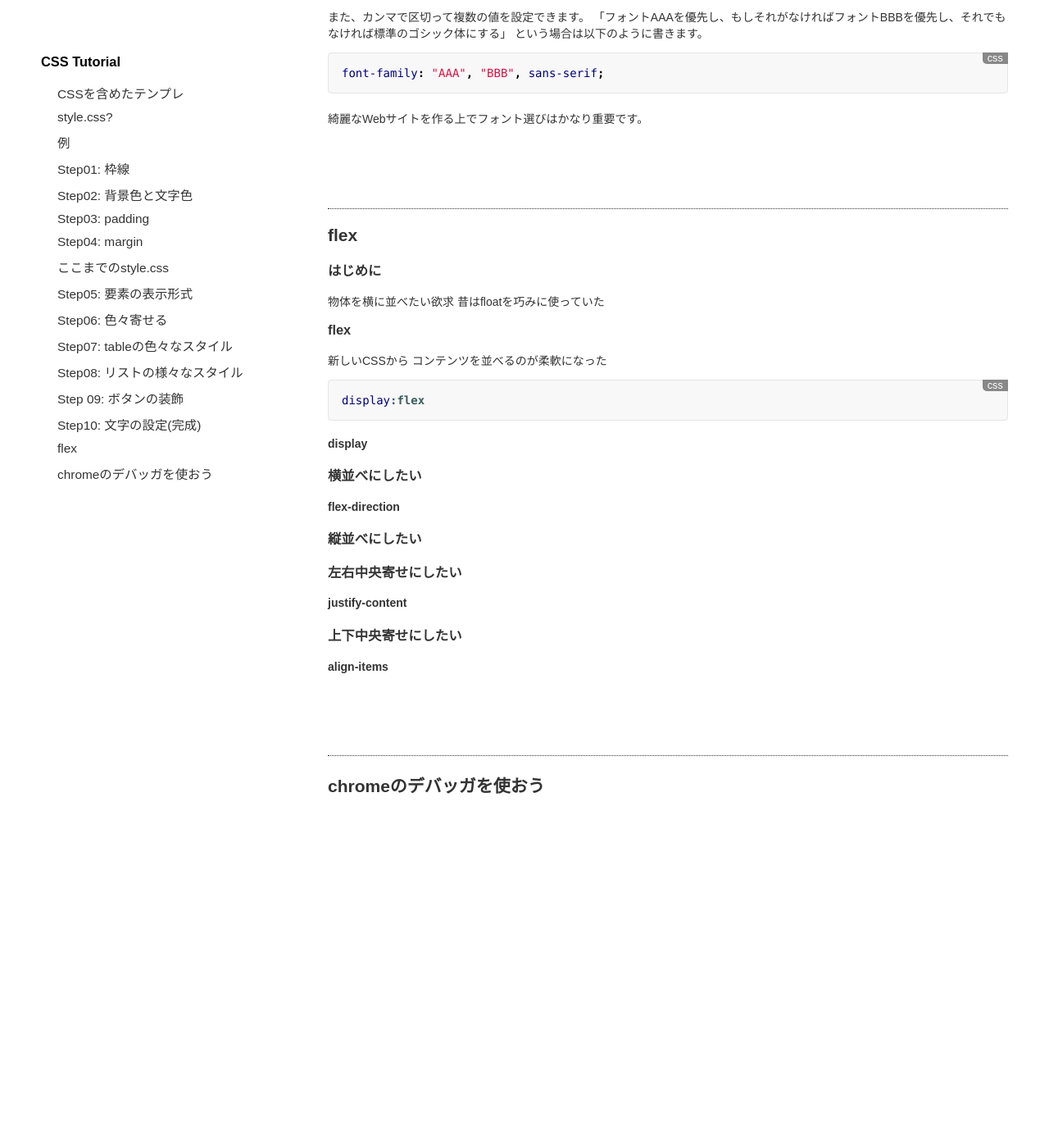
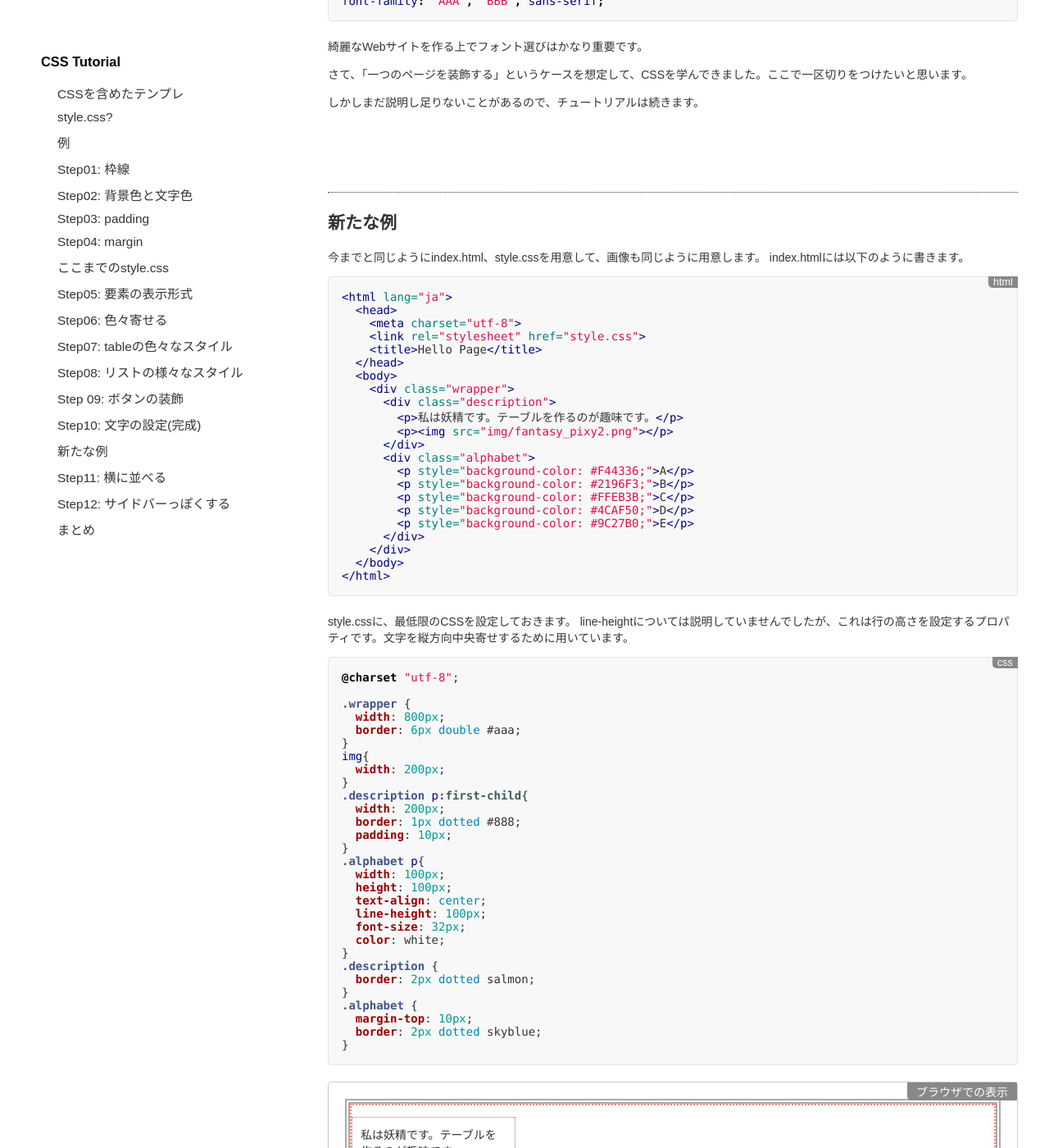
Before and after one commit to bombrary/lectures, a Jekyll site: the page built from lec_css/index.md, in a window 1280 px wide and 1400 px high, scrolled down 27610 px. Shown: the whole window at 82% size. Built offline with Jekyll 4.4.1, drawn with Linux system fonts in a browser that asks for light colours; before the commit the page ends 28599 px from its top, so only the background shows below that; some of the changed text lies outside the part shown.

Commit message:
Modified lec_css.

````diff
--- /dev/null
+++ b/_includes/sample2.html
@@ -0,0 +1,13 @@
+<div class="wrapper">
+  <div class="description">
+    <p>私は妖精です。テーブルを作るのが趣味です。</p>
+    <p><img src="img/fantasy_pixy2.png"></p>
+  </div>
+  <div class="alphabet">
+    <p style="background-color: #F44336;">A</p>
+    <p style="background-color: #2196F3;">B</p>
+    <p style="background-color: #FFEB3B;">C</p>
+    <p style="background-color: #4CAF50;">D</p>
+    <p style="background-color: #9C27B0;">E</p>
+  </div>
+</div>
--- a/lec_css/index.md
+++ b/lec_css/index.md
@@ -114,7 +114,8 @@
 
 結果は以下のようになります。
 
-<div class="output outerfile">
+<div class="output">
+{% include sample.html %}
 </div>
 
 ## Step01: 枠線
@@ -304,40 +305,8 @@
 
 これだけでいい感じの装飾になります。
 
-<div class="output css-sample02 outerfile">
-  <h1>テーブル</h1>
-
-  <img src="img/fantasy_pixy2.png" width="200px">
-
-  <p>私はテーブルの妖精です。テーブルを作るのが仕事です。以下は私が作ったテーブルです。見納めください。</p>
-  <table>
-    <thead>
-      <tr><th>商品名</th><th>値段</th><th>産地</th></tr>
-    </thead>
-    <tbody>
-      <tr><td>りんご</td><td>1000円</td><td>りんご王国</td></tr>
-      <tr><td>みかん</td><td>2300円</td><td>みかん王国</td></tr>
-      <tr><td>バナナ</td><td>13200円</td><td>南国</td></tr>
-    </tbody>
-  </table>
-
-  <h2>特徴</h2>
-  <p>私が作ったテーブルには以下の特徴があります。</p>
-  <ul>
-    <li>商品名が書かれている</li>
-    <li>値段が結構高い</li>
-  </ul>
-
-  <h2>感想などはこちらから</h2>
-  <p>気に入ってくれた人は以下のフォームに感想を記入してください。</p>
-    <form>
-      <textarea></textarea>
-      <p><input type="button" value="提出"></p>
-      <p><label for="fav_check">面白かった: </label><input id="fav_check" type="checkbox"></p>
-    </form>
-
-  <p>サンプルなので<span style="color: red;">クリック</span>しても何も起こりません。</p>
-  <p>Googleに飛びましょう、<a href="https://www.google.com">Let's Go!</a></p>
+<div class="output css-sample02">
+{% include sample.html %}
 </div>
 
 新しいプロパティとセレクタが出てきましたので、紹介します。
@@ -722,7 +691,8 @@
 }
 ```
 
-<div class="css-sample04-05 output outerfile">
+<div class="css-sample04-05 output">
+{% include sample.html %}
 </div>
 
 ## Step05: 要素の表示形式
@@ -866,7 +836,8 @@
 }
 ```
 
-<div class="css-sample06 output outerfile">
+<div class="css-sample06 output">
+{% include sample.html %}
 </div>
 
 
@@ -943,6 +914,8 @@
 </div>
 
 [例のhtmlファイル](#例)ではwidth属性によって幅を指定していましたが、今回の例のようにcssから幅を変更することも可能です。
+
+中央寄せを実現する方法は他にもあります。例えばflexを利用する方法があります。flexについてはStep11で説明します。
 
 ## Step07: tableの色々なスタイル
 
@@ -1155,6 +1128,9 @@
 formのpタグの余白を調整して、文字の太さとかサイズとかを変えます。
 textareaが狭いので広げるようにプロパティを指定してあげましょう。
 
+ここでしか出てこないのでちゃんとは説明しませんが、textareaに指定した`resize:none`というプロパティで、
+textareaのサイズをユーザーが変えられないようにしています。
+
 完成したstyle.cssは以下のようになります。
 
 ```css
@@ -1227,7 +1203,8 @@
   height: 200px;
 }
 ```
-<div class="css-sample output outerfile">
+<div class="css-sample output">
+{% include sample.html %}
 </div>
 
 ### font-sizeプロパティ
@@ -1258,28 +1235,234 @@
 
 綺麗なWebサイトを作る上でフォント選びはかなり重要です。
 
+さて、「一つのページを装飾する」というケースを想定して、CSSを学んできました。ここで一区切りをつけたいと思います。
 
-## flex
-### はじめに
-物体を横に並べたい欲求
-昔はfloatを巧みに使っていた
-### flex
-新しいCSSから
-コンテンツを並べるのが柔軟になった
+しかしまだ説明し足りないことがあるので、チュートリアルは続きます。
+
+## 新たな例
+
+今までと同じようにindex.html、style.cssを用意して、画像も同じように用意します。
+index.htmlには以下のように書きます。
+
+```html
+<html lang="ja">
+  <head>
+    <meta charset="utf-8">
+    <link rel="stylesheet" href="style.css">
+    <title>Hello Page</title>
+  </head>
+  <body>
+    <div class="wrapper">
+      <div class="description">
+        <p>私は妖精です。テーブルを作るのが趣味です。</p>
+        <p><img src="img/fantasy_pixy2.png"></p>
+      </div>
+      <div class="alphabet">
+        <p style="background-color: #F44336;">A</p>
+        <p style="background-color: #2196F3;">B</p>
+        <p style="background-color: #FFEB3B;">C</p>
+        <p style="background-color: #4CAF50;">D</p>
+        <p style="background-color: #9C27B0;">E</p>
+      </div>
+    </div>
+  </body>
+</html>
+```
+
+style.cssに、最低限のCSSを設定しておきます。
+line-heightについては説明していませんでしたが、これは行の高さを設定するプロパティです。文字を縦方向中央寄せするために用いています。
+
 ```css
-display:flex
+@charset "utf-8";
+
+.wrapper {
+  width: 800px;
+  border: 6px double #aaa;
+}
+img{
+  width: 200px;
+}
+.description p:first-child{
+  width: 200px;
+  border: 1px dotted #888;
+  padding: 10px;
+}
+.alphabet p{
+  width: 100px;
+  height: 100px;
+  text-align: center;
+  line-height: 100px;
+  font-size: 32px;
+  color: white;
+}
+.description {
+  border: 2px dotted salmon;
+}
+.alphabet {
+  margin-top: 10px;
+  border: 2px dotted skyblue;
+}
 ```
-#### display
-### 横並べにしたい
-#### flex-direction
-### 縦並べにしたい
-### 左右中央寄せにしたい
-#### justify-content
-### 上下中央寄せにしたい
-#### align-items
 
-## chromeのデバッガを使おう
+<div class="css-sample-new output">
+{% include sample2.html %}
+</div>
 
-<script>
-$('.outerfile').load('sample.html');
-</script>
+## Step11: 横に並べる
+
+次の要求を叶えましょう。
+
+- 「私は妖精です」の文章の横に、画像が配置されるようにしたいです
+- ABCDEを横に並べたいです。等間隔で並べられるようにしたいです
+
+style.cssの.descriptionと.alphabetを修正します。
+
+```css
+.wrapper {
+  width: 800px;
+  border: 6px double #aaa;
+  display: flex;
+  flex-direction: column;
+  align-items: center;
+}
+.description {
+  border: 2px dotted salmon;
+  display: flex;
+  flex-direction: row;
+}
+.alphabet {
+  margin-top: 10px;
+  border: 2px dotted skyblue;
+  display: flex;
+  flex-direction: row;
+}
+```
+
+<div class="css-sample11 output">
+{% include sample2.html %}
+</div>
+
+### display: flex
+
+display:flexは要素を並べるのに非常に有用なプロパティです。
+次のように指定すると、**その子要素の並び**を容易に操作できるようになります。
+
+```css
+display: flex;
+```
+
+display:flexが指定された親要素をflexコンテナ、その子要素をflexアイテムと呼びます。
+
+### flex-directionプロパティ
+
+flexアイテムの並び方向を制御します。以下の2つの値が指定できます。
+
+- row: 横並び
+- column: 縦並び
+
+### justify-contentプロパティ
+
+flexアイテムの水平方向の並び位置を制御します。どんな値が指定できるかは
+<a href="https://www.webcreatorbox.com/tech/css-flexbox-cheat-sheet#flexbox5" target="_blank">justify-content - Flexboxチートシート</a>
+で指定できます。**水平方向がどの方向なのかについては、flex-directionの値によって変わるので注意しましょう。**
+rowなら横方向、columnなら縦方向の並び位置を制御することになります。
+
+例では`space-between`というプロパティを指定しています。これはアイテムを均等に配置する設定です。
+
+### align-itemsプロパティ
+
+flexアイテムの垂直方向の並び位置を制御します。rowだったら縦並び、columnだったら横並びを制御します。
+<a href="https://www.webcreatorbox.com/tech/css-flexbox-cheat-sheet#flexbox6" target="_blank">align-items - Flexboxチートシート</a>
+で指定できます。**垂直方向がどの方向なのかについては、flex-directionの値によって変わるので注意しましょう。**
+rowなら縦方向、columnなら横方向の並び位置を制御することになります。
+
+例では`center`というプロパティを指定しています。これはアイテムを中央寄せにする設定です。
+
+flexについての詳しい話は
+<a href="https://www.webcreatorbox.com/tech/css-flexbox-cheat-sheet" target="_blank">Flexboxチートシート</a>
+が詳しいです。
+
+## Step12: サイドバーっぽくする
+
+ABCDEを左端に縦に並べてサイドバーっぽく表示しましょう。
+
+style.cssを以下のようにします。
+
+```css
+@charset "utf-8";
+
+.wrapper {
+  width: 800px;
+  border: 6px double #aaa;
+  display: flex;
+  flex-direction: row;
+  align-items: center;
+}
+img{
+  width: 200px;
+}
+.description p:first-child{
+  width: 200px;
+  border: 1px dotted #888;
+  padding: 10px;
+}
+.alphabet p{
+  width: 100px;
+  height: 100px;
+  text-align: center;
+  line-height: 100px;
+  font-size: 32px;
+  color: white;
+  margin: 0;
+  padding: 0;
+}
+.description {
+  order: 1;
+  border: 2px dotted salmon;
+  display: flex;
+  flex-direction: row;
+  margin-left: 100px;
+}
+.alphabet {
+  order: 0;
+  width: 150px;
+  margin-top: 10px;
+  border: 2px dotted skyblue;
+  display: flex;
+  flex-direction: column;
+  justify-content: flex-start;
+  align-items: center;
+}
+```
+
+<div class="output css-sample12">
+  {% include sample2.html %}
+</div>
+
+### orderプロパティ
+
+flexアイテムの並び順を制御するプロパティです。
+数字の小さいものほど最初に並べられるようになります。
+
+例では以下のようになっていることから、ABCDEの塊が最初に並べられることになります。
+
+```css
+.description {
+  order: 1;
+  ...
+}
+.alphabet {
+  order: 0;
+  ...
+}
+```
+
+## まとめ
+
+いかがだったでしょうか。CSSの基本はセレクタとプロパティだけで、あとはそれらを使いながら覚えていくだけです。
+
+これからはみなさんが実際にWebページを作りながら学んでいってください。
+「こんなことをやりたいんだけどなー」と思い、ググってみると案外情報は見つかります。
+そのようにたくさんググると、自然と知識は身についているものです。
+
+最後まで読んでいただき、ありがとうございました。
--- a/lec_css/style.css
+++ b/lec_css/style.css
@@ -11,7 +11,7 @@
   border-bottom: 2px dotted #1E88E5;
   padding-left: 10px;
 }
-.css-sample th, td {
+.css-sample th, .css-sample td {
   padding: 5px;
   font-size: 18px;
 }
@@ -301,6 +301,122 @@
 
 /* ============================= */
 
+.css-sample-new .wrapper {
+  width: 800px;
+  border: 6px double #aaa;
+}
+.css-sample-new img{
+  width: 200px;
+}
+.css-sample-new .description p:first-child{
+  width: 200px;
+  border: 1px dotted #888;
+  padding: 10px;
+}
+.css-sample-new .alphabet p{
+  width: 100px;
+  height: 100px;
+  text-align: center;
+  line-height: 100px;
+  font-size: 32px;
+  color: white;
+}
+.css-sample-new .description {
+  border: 2px dotted salmon;
+}
+.css-sample-new .alphabet {
+  margin-top: 10px;
+  border: 2px dotted skyblue;
+}
+
+/* ============================= */
+
+.css-sample11 .wrapper {
+  width: 800px;
+  border: 6px double #aaa;
+  display: flex;
+  flex-direction: column;
+  align-items: center;
+}
+
+.css-sample11 img{
+  width: 200px;
+}
+.css-sample11 .description p:first-child{
+  width: 200px;
+  border: 1px dotted #888;
+  padding: 10px;
+}
+.css-sample11 .alphabet p{
+  width: 100px;
+  height: 100px;
+  text-align: center;
+  line-height: 100px;
+  font-size: 32px;
+  color: white;
+}
+.css-sample11 .description {
+  border: 2px dotted salmon;
+  display: flex;
+  flex-direction: row;
+}
+.css-sample11 .alphabet {
+  width: 600px;
+  margin-top: 10px;
+  border: 2px dotted skyblue;
+  display: flex;
+  flex-direction: row;
+  justify-content: space-between;
+}
+
+/* ============================= */
+
+.css-sample12 .wrapper {
+  width: 800px;
+  border: 6px double #aaa;
+  display: flex;
+  flex-direction: row;
+  align-items: center;
+}
+
+.css-sample12 img{
+  width: 200px;
+}
+.css-sample12 .description p:first-child{
+  width: 200px;
+  border: 1px dotted #888;
+  padding: 10px;
+}
+.css-sample12 .alphabet p{
+  width: 100px;
+  height: 100px;
+  text-align: center;
+  line-height: 100px;
+  font-size: 32px;
+  color: white;
+  margin: 0;
+  padding: 0;
+}
+.css-sample12 .description {
+  order: 1;
+  border: 2px dotted salmon;
+  display: flex;
+  flex-direction: row;
+  margin-left: 100px;
+}
+.css-sample12 .alphabet {
+  order: 0;
+  width: 150px;
+  margin-top: 10px;
+  border: 2px dotted skyblue;
+  display: flex;
+  flex-direction: column;
+  justify-content: flex-start;
+  align-items: center;
+}
+
+/* ============================= */
+
 .output {
   border: 1px solid #ccc;
   padding: 20px 20px 10px 20px;
````
Also changed, not shown: lec_html/index.md (+2 -0 lines), _includes/sample.html (renamed from lec_css/sample.html).
